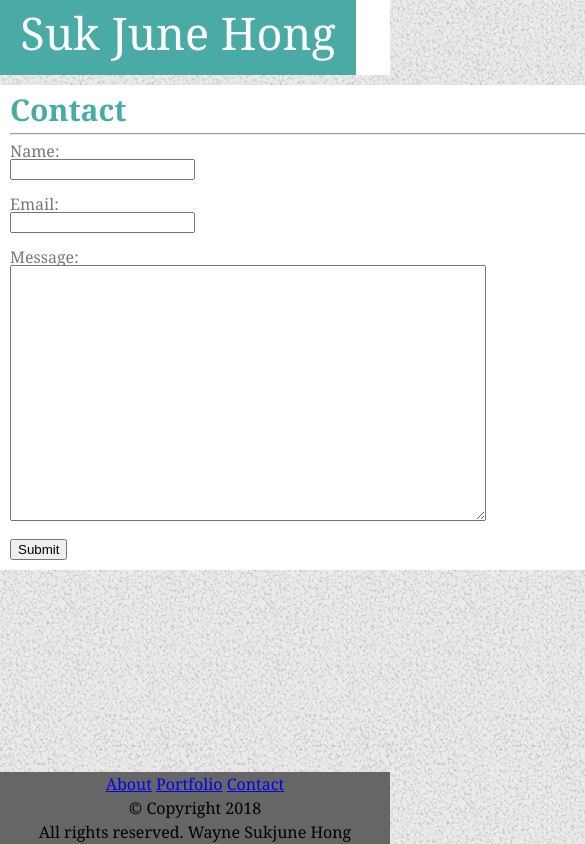
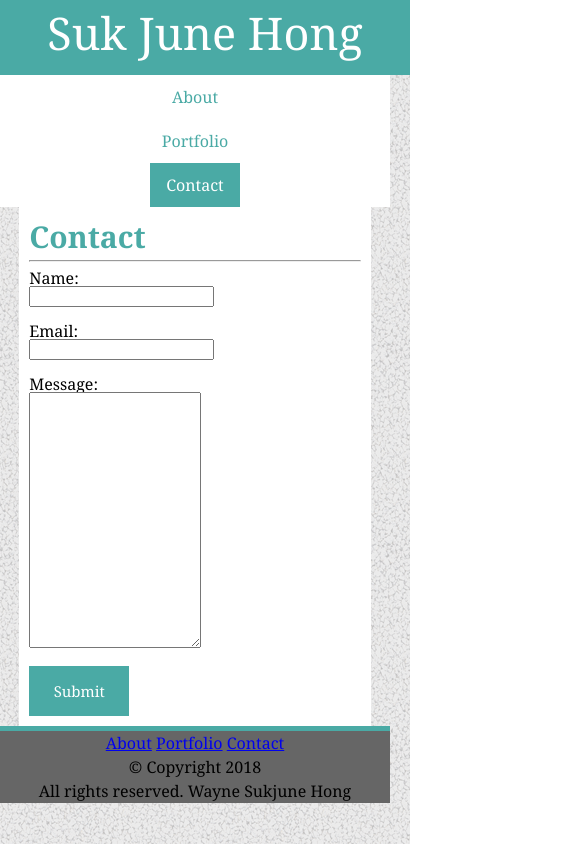
Before and after one commit to sukjunar/Responsive-Portfolio, a plain HTML site: page contact.html in a window 390 px wide. Shown: the top 844 px of the page, 585 px wide, since content can reach past the window. Drawn offline with Linux system fonts and the light colour scheme.

Commit message:
Pushing updated files

```diff
--- a/style.css
+++ b/style.css
@@ -5,16 +5,8 @@ body {
 header {
     height: 75px;
     background-color: #ffffff;
-    margin: 0px;
-}
-
-.headerleft {
-    width: 70%;
-    float: left;
-}
-
-.headerright {
-    float: right;
+    margin-left: auto;
+    margin-right: auto;
 }
 
 h1 {
@@ -24,8 +16,9 @@ h1 {
     margin: 0px;
     background-color: #4aaaa5;
     color: #ffffff;
-    width: 50%;
+    width: 350px;
     text-align: center;
+    float: left;
 }
 
 .navlink1 {
@@ -50,11 +43,13 @@ h1 {
 }
 
 .everything {
-    width: 960px;
+    width: 100%;
+    max-width: 960px;
     height: 75px;
     text-align: center;
     margin-left: auto;
     margin-right: auto;
+    border-bottom: 2px solid #ccc;
 }
 
 main {
@@ -64,7 +59,6 @@ main {
     margin-top: 10px;
     background-color: #ffffff;
     padding: 10px 10px 10px 10px;
-    color: #777777;
 }
 
 h2 {
@@ -92,6 +86,7 @@ footer {
     bottom: 0px;
     width: 100%;
     line-height: 1.5;
+    border-top: 5px solid #4aaaa5;
 }
 
 ul {
@@ -170,6 +165,7 @@ ol ol, ul ol {
     padding: 0px;
     overflow: hidden;
     background-color: white;
+    float: right;
 }
 
 .navbarlink {
@@ -194,7 +190,88 @@ ol ol, ul ol {
     color: white;
 }
 
+button {
+    font-family: "Georgia", Times, "Times New Roman", serif;
+    background-color: #4aaaa5;
+    color: white;
+    height: 50px;
+    width: 100px;
+    font-size: 15px;
+    border: none;
+    font:
+}
+
 textarea {
     width: 50%;
     height: 250px;
 }
+
+@media screen and (max-width: 980px) {
+    div.everything {
+        width: 100%;
+    }
+    main {
+        width: 60%;
+        float: left;
+        margin-left: 2%;
+        margin-right: 2%;
+    }
+}
+
+@media only screen and (max-width: 768px) {
+    div.everything {
+        width: 98%;
+        float: none;
+        margin-left: auto;
+        margin-right: auto;
+    }
+    main {
+        width: 95%;
+        float: none;
+        margin-left: auto;
+        margin-right: auto;
+    }
+    .portrait {
+        width: 50%;
+        height: 50%;
+    }
+}
+
+@media only screen and (max-width: 640px) {
+    div.everything {
+        width: 100%;
+    }
+    h1 {
+        width: 100%;
+    }
+    main {
+        width: 85%;
+    }
+    .navbar {
+        margin-top: 0px;
+        width: 100%;
+        margin-left: auto;
+        margin-right: auto;
+    }
+    .navbarlink {
+        float: none;
+        position: static;
+    }
+    .portrait {
+        width: 100%;
+        height: 100%;
+        margin-bottom: 5px;
+    }
+    .navbarlink a {
+        padding: none;
+        float: none;
+    }
+    .container1 .container2 .container3 .container4 .container5 {
+        width: 100%;
+    }
+    footer {
+        position: sticky;
+        margin-bottom: none;
+        bottom: 0px;
+    }
+}
```
Also changed, not shown: index.html (+2 -6 lines), Instructions/Images/640-contact.jpg (added), Instructions/Images/640-index.jpg (added), Instructions/Images/640-portfolio.jpg (added), Instructions/Images/768-contact.jpg (added), Instructions/Images/768-index.jpg (added), Instructions/Images/768-portfolio.jpg (added), Instructions/Images/980-contact.jpg (added), Instructions/Images/980-index.jpg (added), Instructions/Images/980-portfolio.jpg (added), 1 other file.
